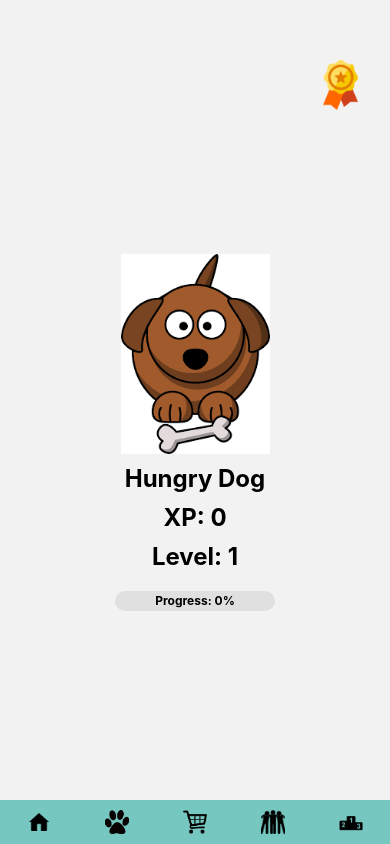
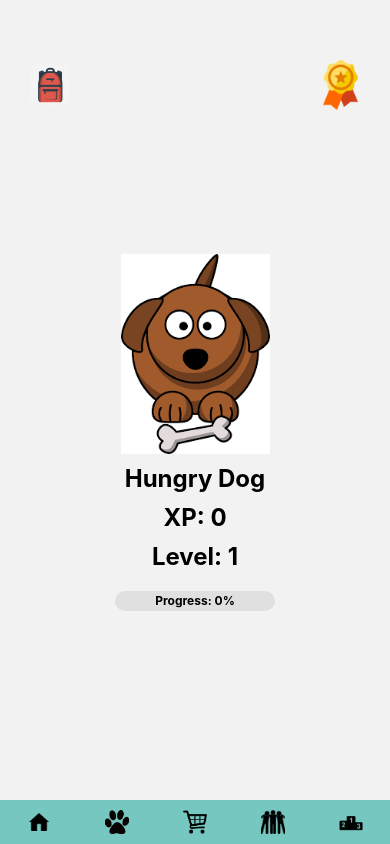
Before and after one commit to jarrenoh/screenpaws, a React Native app: screen /Pet in a window 390 px wide. Built offline with nearby package versions, Linux system fonts and the light colour scheme; no server answers.

Commit message:
Added shop item and inventory

```diff
--- a/App.js
+++ b/App.js
@@ -10,6 +10,7 @@ import FriendsScreen from './screens/FriendsScreen';
 import LeaderboardScreen from './screens/LeaderboardScreen';
 import ShopScreen from './screens/ShopScreen';
 import AchievementScreen from './screens/AchievementScreen';
+import InventoryScreen from './screens/InventoryScreen';
 
 export default function App() {
   return (
@@ -23,6 +24,7 @@ export default function App() {
         <Stack.Screen options= {{headerShown: false}} name="Leaderboard" component={LeaderboardScreen} />
         <Stack.Screen options= {{headerShown: false}} name="Shop" component={ShopScreen} />
         <Stack.Screen options= {{headerShown: false}} name="Achievements" component={AchievementScreen} />
+        <Stack.Screen options= {{headerShown: false}} name="Inventory" component={InventoryScreen} />
       </Stack.Navigator>
     </NavigationContainer>
   );
--- /dev/null
+++ b/screens/InventoryScreen.js
@@ -0,0 +1,75 @@
+import React, { useState, useEffect } from 'react';
+import { StyleSheet, View, Text, FlatList, SafeAreaView, Dimensions } from 'react-native';
+import { auth, firestore } from '../firebase';
+import CustomNavbar from '../components/CustomNavbar';
+
+const InventoryScreen = () => {
+  const [userItems, setUserItems] = useState([]);
+
+  useEffect(() => {
+    const fetchUserItems = async () => {
+      const user = auth.currentUser;
+      if (user) {
+        const userDoc = await firestore.collection('users').doc(user.uid).get();
+        if (userDoc.exists) {
+          const userData = userDoc.data();
+          setUserItems(userData.items || []);
+        }
+      }
+    };
+
+    fetchUserItems();
+  }, []);
+
+  return (
+    <SafeAreaView style={styles.container}>
+      <Text style={styles.header}>Your Inventory</Text>
+      <FlatList
+        data={userItems}
+        keyExtractor={(item) => item.id}
+        renderItem={({ item }) => (
+          <View style={styles.itemContainer}>
+            <Text style={styles.itemText}>{item.name}</Text>
+            <Text style={styles.itemDescription}>{item.description}</Text>
+          </View>
+        )}
+      />
+      <View style={styles.navbarContainer}>
+        <CustomNavbar />
+      </View>
+    </SafeAreaView>
+  );
+};
+
+export default InventoryScreen;
+
+const styles = StyleSheet.create({
+  container: {
+    flex: 1,
+    padding: 16,
+    backgroundColor: '#fff',
+  },
+  header: {
+    fontSize: 24,
+    fontWeight: 'bold',
+    marginBottom: 16,
+  },
+  itemContainer: {
+    padding: 16,
+    borderBottomWidth: 1,
+    borderBottomColor: '#ccc',
+  },
+  itemText: {
+    fontSize: 18,
+    fontWeight: 'bold',
+  },
+  itemDescription: {
+    fontSize: 14,
+    color: '#666',
+  },
+  navbarContainer: {
+    position: 'absolute',
+    bottom: 0,
+    width: Dimensions.get('window').width,
+  },
+});
--- a/screens/PetScreen.js
+++ b/screens/PetScreen.js
@@ -6,12 +6,15 @@ import dog from '../assets/dog.png';
 import placeholderImage from '../assets/dog.jpeg';
 import swoledoge from '../assets/swole.webp';
 import achievement from '../assets/achievement.png';
+import bag from '../assets/bag.png';
 import { useNavigation } from '@react-navigation/native';
+
 
 const PetScreen = () => {
   const [xp, setXp] = useState(0);
   const [level, setLevel] = useState(1);
   const [elapsedTime, setElapsedTime] = useState(0);
+  const [coins, setCoins] = useState(0);
 
   const navigation = useNavigation();
 
@@ -19,7 +22,8 @@ const PetScreen = () => {
     const fetchUserData = async () => {
       const user = auth.currentUser;
       if (user) {
-        const userDoc = await firestore.collection('users').doc(user.uid).get();
+        const userDocRef = firestore.collection('users').doc(user.uid);
+        const userDoc = await userDocRef.get();
         if (userDoc.exists) {
           const userData = userDoc.data();
           const userElapsedTime = userData.elapsedTime || 0;
@@ -28,6 +32,13 @@ const PetScreen = () => {
           setXp(userXp);
           const userLevel = userData.level || Math.floor(userXp / 10) + 1; // 10 XP per level
           setLevel(userLevel);
+
+          const userCoins = userData.coins || Math.floor(userElapsedTime / 120); // 1 coin per 2 minutes
+          setCoins(userCoins);
+
+          await userDocRef.update({
+            coins: userCoins,
+          });
         }
       }
     };
@@ -48,6 +59,9 @@ const PetScreen = () => {
     <View style={styles.container}>
       <TouchableOpacity onPress={() => navigation.navigate('Achievements')} style={styles.achievementButton}>
         <Image source={achievement} style={styles.achievementIcon} />
+      </TouchableOpacity>
+      <TouchableOpacity onPress={() => navigation.navigate('Inventory')} style={styles.inventoryButton}>
+        <Image source={bag} style={styles.inventoryIcon} />
       </TouchableOpacity>
       <View style={styles.content}>
         <Image source={level === 1 ? dog : level >= 5 ? swoledoge : placeholderImage} style={styles.image} />
@@ -131,4 +145,16 @@ const styles = StyleSheet.create({
     bottom: 0,
     width: '100%',
   },
+  inventoryButton: {
+    position: 'absolute',
+    top: 60,
+    left: 30,
+    width: 40,
+    height: 50,
+  },
+  inventoryIcon: {
+    width: '100%',
+    height: '100%',
+    resizeMode: 'contain',
+  },
 });
--- a/screens/ShopScreen.js
+++ b/screens/ShopScreen.js
@@ -32,16 +32,24 @@ const ShopScreen = () => {
   }, []);
 
   const handleBuyItem = async (item) => {
+    // Check if the item is already purchased
+    if (userItems.some(userItem => userItem.id === item.id)) {
+      alert('You have already purchased this item.');
+      return;
+    }
+
     if (coins >= item.price) {
       const newCoins = coins - item.price;
+      const updatedUserItems = [...userItems, item];
+
       setCoins(newCoins);
-      setUserItems([...userItems, item]);
+      setUserItems(updatedUserItems);
 
       const user = auth.currentUser;
       if (user) {
         await firestore.collection('users').doc(user.uid).update({
           coins: newCoins,
-          items: [...userItems, item]
+          items: updatedUserItems
         });
       }
     } else {
@@ -59,8 +67,17 @@ const ShopScreen = () => {
           <View style={styles.itemContainer}>
             <Text style={styles.itemText}>{item.name}</Text>
             <Text style={styles.itemText}>Price: {item.price} coins</Text>
-            <TouchableOpacity style={styles.buyButton} onPress={() => handleBuyItem(item)}>
-              <Text style={styles.buyButtonText}>Buy</Text>
+            <TouchableOpacity
+              style={[
+                styles.buyButton,
+                userItems.some(userItem => userItem.id === item.id) && styles.disabledButton
+              ]}
+              onPress={() => handleBuyItem(item)}
+              disabled={userItems.some(userItem => userItem.id === item.id)}
+            >
+              <Text style={styles.buyButtonText}>
+                {userItems.some(userItem => userItem.id === item.id) ? 'Bought' : 'Buy'}
+              </Text>
             </TouchableOpacity>
           </View>
         )}
@@ -101,6 +118,9 @@ const styles = StyleSheet.create({
     backgroundColor: '#76c7c0',
     borderRadius: 4,
   },
+  disabledButton: {
+    backgroundColor: '#ccc',
+  },
   buyButtonText: {
     color: '#fff',
     fontWeight: 'bold',
```
Also changed, not shown: assets/bag.png (added), assets/zenbg.webp (added).
